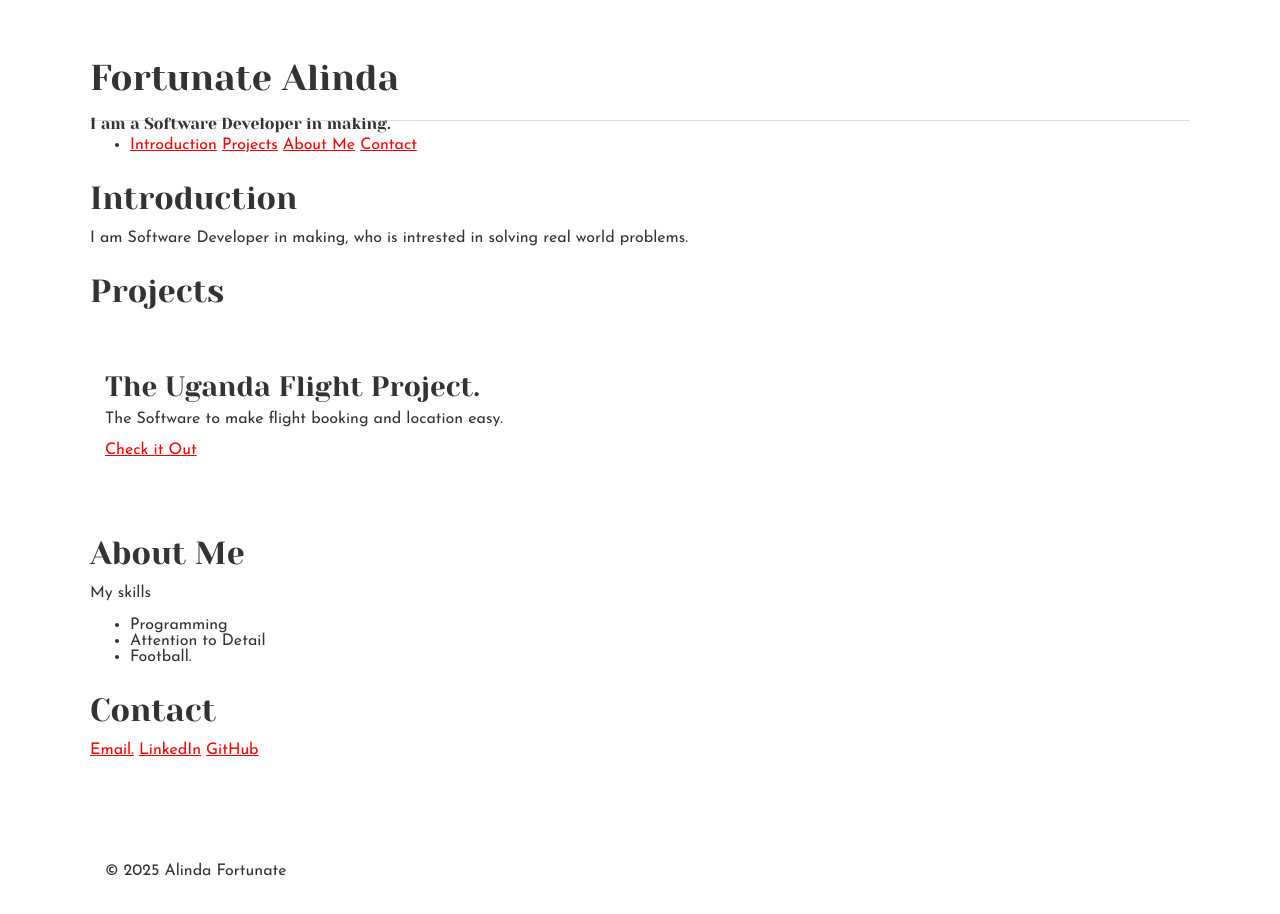
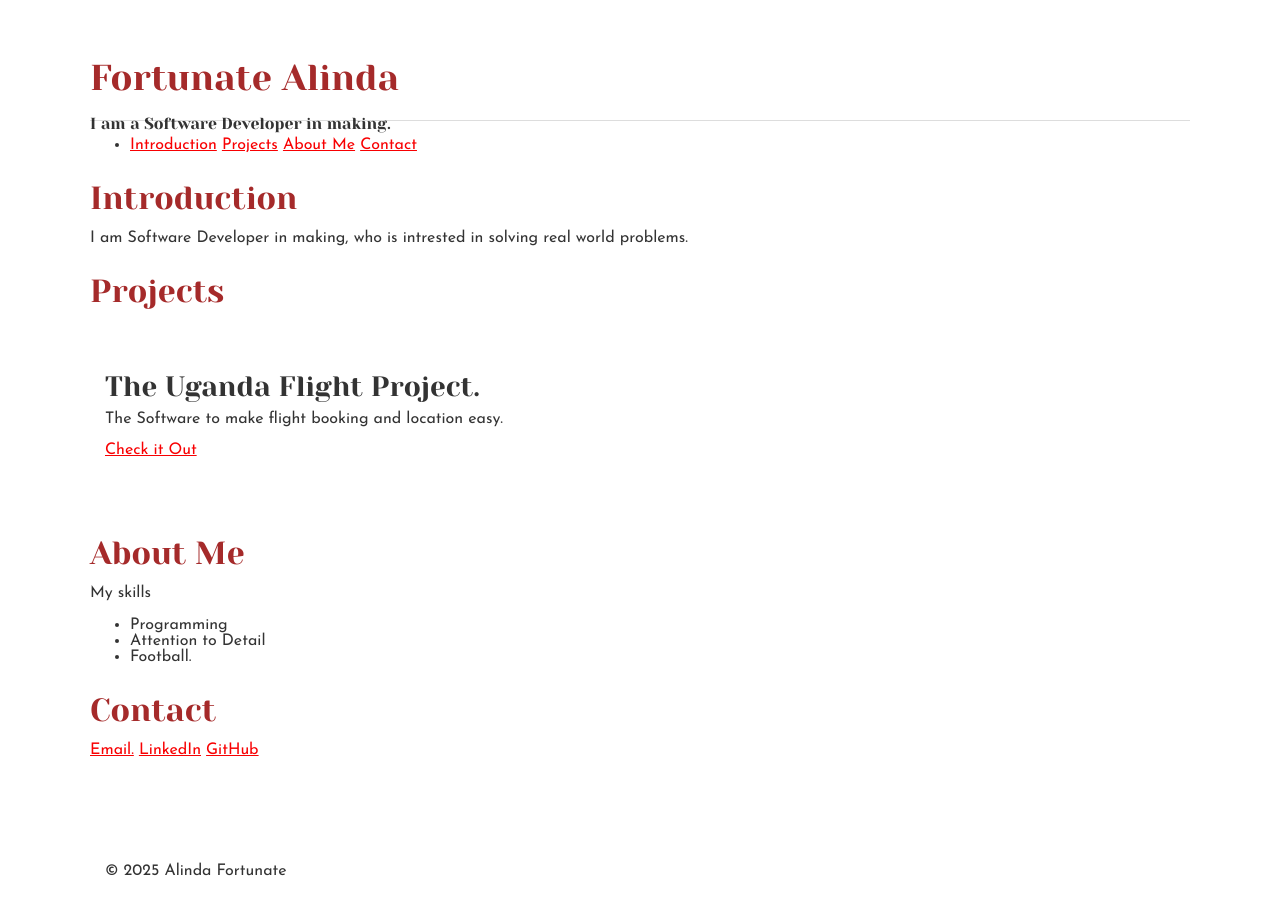
Before and after one commit to alindafortunate/alx_html_css, a plain HTML site: page css_basic/index.html in a window 1280 px wide. Drawn offline with Linux system fonts and the light colour scheme.

Commit message:
Changed the headings of the tweets.html file.

```diff
--- a/css_basic/styles.css
+++ b/css_basic/styles.css
@@ -19,3 +19,8 @@
     flex: 1;
     overflow-y: auto;
 }
+
+h1,
+h2 {
+    color: brown;
+}
```
